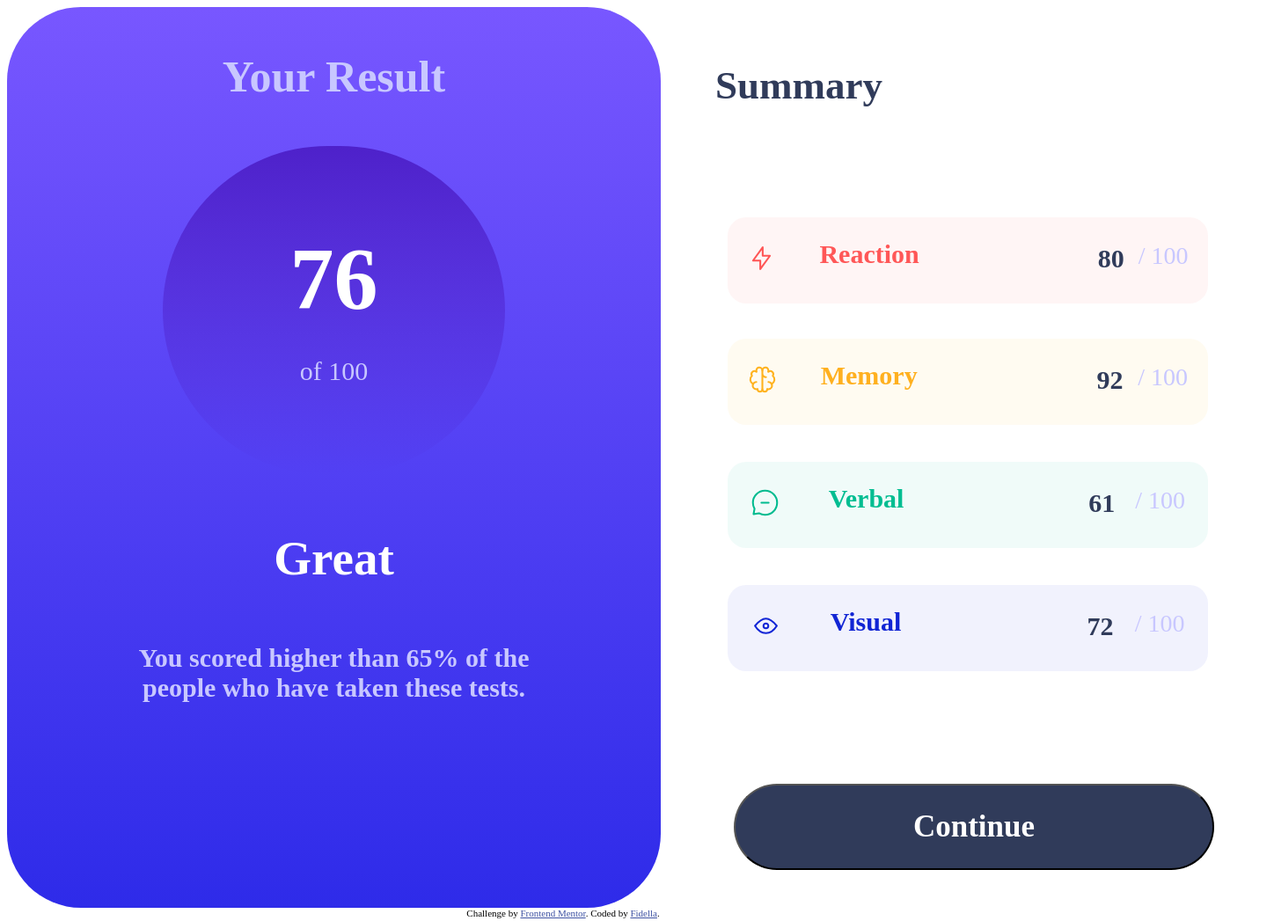
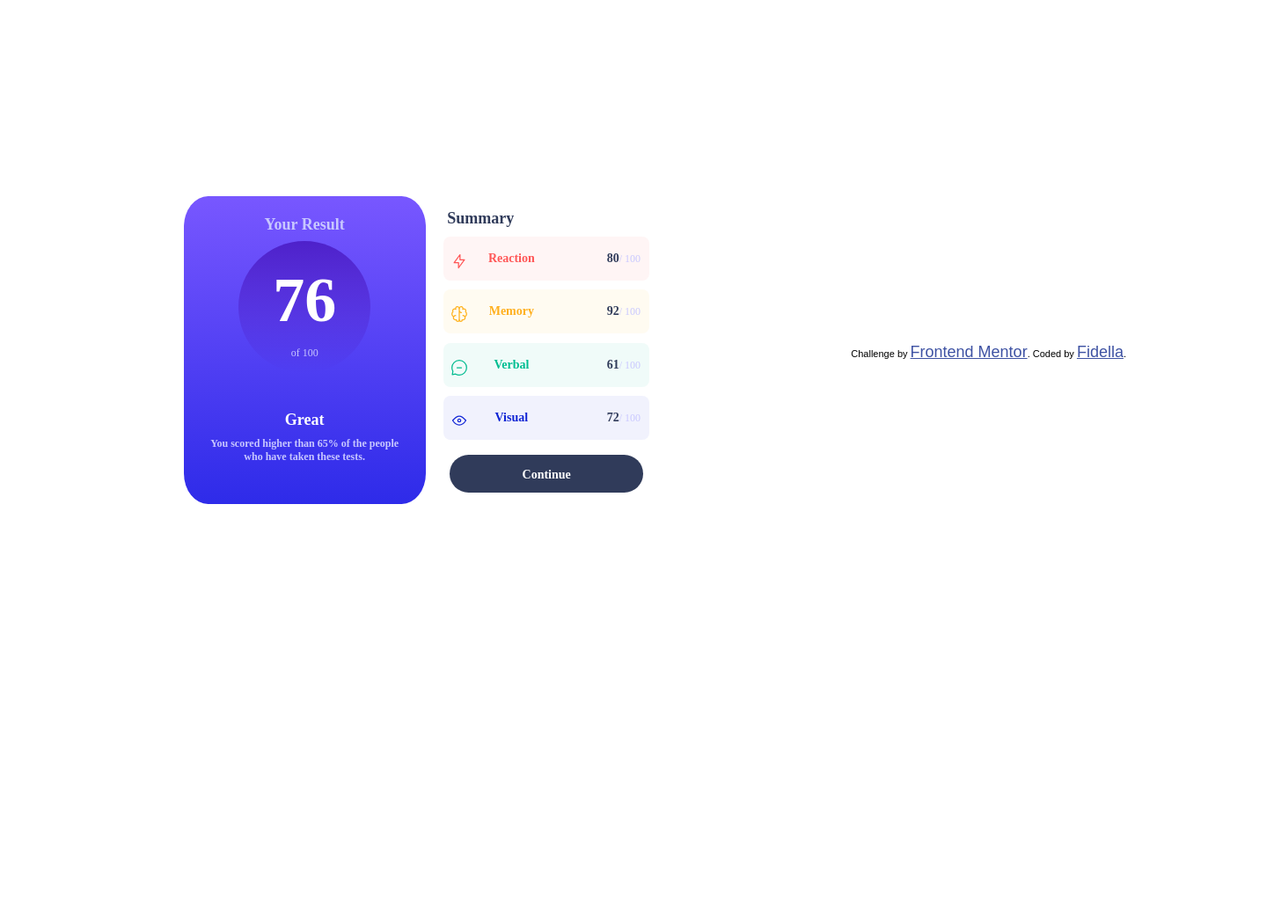
Before and after one commit to Fidella-droid/Result-Summary-Component, a plain HTML site: page index.html in a window 1280 px wide. Shown: the whole page at 88% size, 1448 px wide, since content can reach past the window. After the commit the page ends 800 px from the top, so only its background shows below. Drawn offline with Linux system fonts and the light colour scheme.

Commit message:
Updated work

```diff
--- a/index.html
+++ b/index.html
@@ -15,40 +15,40 @@
   <div class="container">
 
     <div class="result-card">
-      <p id="ptitle">Your Result</p>
+      <h3>Your Result</h3>
       <div class="circle">
-        <p id="fircirtext">76</p>
-        <p id="seccirtext">of 100</p>
+        <span class="total-score">76</span>
+        <span class="out-of">of 100</span>
       </div>
         <p id="exclamation">Great</p>
         <p id="remark">You scored higher than 65% of the people who have taken these tests.</p>
     </div>
 
     <div class="summary-section">
-        <h1 id="summary">Summary</h1>
+        <h4>Summary</h4>
 
-      <div class="reaction">
+      <div class="reaction box">
         <svg class="icon" xmlns="http://www.w3.org/2000/svg" width="20" height="20" fill="none" viewBox="0 0 20 20"><path stroke="#F55" stroke-linecap="round" stroke-linejoin="round" stroke-width="1.25" d="M10.833 8.333V2.5l-6.666 9.167h5V17.5l6.666-9.167h-5Z"/></svg>
-        <h2 id="reaction-text">Reaction</h2>
-        <p class="score">80</p> <p class="denominator">/ 100</p>
+        <h2 class="reaction-text">Reaction</h2>
+        <span><span class="marks">80</span>/ 100</span>
       </div>
 
-      <div class="memory">
+      <div class="memory box">
         <svg class="icon" xmlns="http://www.w3.org/2000/svg" width="20" height="20" fill="none" viewBox="0 0 20 20"><path stroke="#FFB21E" stroke-linecap="round" stroke-linejoin="round" stroke-width="1.25" d="M5.833 11.667a2.5 2.5 0 1 0 .834 4.858"/><path stroke="#FFB21E" stroke-linecap="round" stroke-linejoin="round" stroke-width="1.25" d="M3.553 13.004a3.333 3.333 0 0 1-.728-5.53m.025-.067a2.083 2.083 0 0 1 2.983-2.824m.199.054A2.083 2.083 0 1 1 10 3.75v12.917a1.667 1.667 0 0 1-3.333 0M10 5.833a2.5 2.5 0 0 0 2.5 2.5m1.667 3.334a2.5 2.5 0 1 1-.834 4.858"/><path stroke="#FFB21E" stroke-linecap="round" stroke-linejoin="round" stroke-width="1.25" d="M16.447 13.004a3.334 3.334 0 0 0 .728-5.53m-.025-.067a2.083 2.083 0 0 0-2.983-2.824M10 3.75a2.085 2.085 0 0 1 2.538-2.033 2.084 2.084 0 0 1 1.43 2.92m-.635 12.03a1.667 1.667 0 0 1-3.333 0"/></svg>
-        <h2 id="memory-text">Memory</h2>
-        <p class="score">92</p> <p class="denominator">/ 100</p>
+        <h2 class="memory-text">Memory</h2>
+        <span><span class="marks">92</span>/ 100</span>
       </div>
 
-      <div class="verbal">
+      <div class="verbal box">
         <svg class="icon" xmlns="http://www.w3.org/2000/svg" width="20" height="20" fill="none" viewBox="0 0 20 20"><path stroke="#00BB8F" stroke-linecap="round" stroke-linejoin="round" stroke-width="1.25" d="M7.5 10h5M10 18.333A8.333 8.333 0 1 0 1.667 10c0 1.518.406 2.942 1.115 4.167l-.699 3.75 3.75-.699A8.295 8.295 0 0 0 10 18.333Z"/></svg>
-        <h2 id="verbal-text">Verbal</h2>
-        <p class="score">61</p> <p class="denominator">/ 100</p>
+        <h2 class="verbal-text">Verbal</h2>
+        <span><span class="marks">61</span>/ 100</span>
       </div>
 
-      <div class="visual">
+      <div class="visual box">
         <svg class="icon" xmlns="http://www.w3.org/2000/svg" width="20" height="20" fill="none" viewBox="0 0 20 20"><path stroke="#1125D6" stroke-linecap="round" stroke-linejoin="round" stroke-width="1.25" d="M10 11.667a1.667 1.667 0 1 0 0-3.334 1.667 1.667 0 0 0 0 3.334Z"/><path stroke="#1125D6" stroke-linecap="round" stroke-linejoin="round" stroke-width="1.25" d="M17.5 10c-1.574 2.492-4.402 5-7.5 5s-5.926-2.508-7.5-5C4.416 7.632 6.66 5 10 5s5.584 2.632 7.5 5Z"/></svg>
-        <h2 id="visual-text">Visual</h2>
-        <p class="score">72</p> <p class="denominator">/ 100</p>
+        <h2 class="visual-text">Visual</h2>
+        <span><span class="marks">72</span>/ 100</span>
       </div>
 
 
--- a/resources/css/challengestyle.css
+++ b/resources/css/challengestyle.css
@@ -1,32 +1,59 @@
-.attribution { font-size: 11px; text-align: center; }
-    .attribution a { color: hsl(228, 45%, 44%); }
-
+.attribution {
+    font-size: 11px; text-align: center;
+}
+    .attribution a {
+        color: hsl(228, 45%, 44%);
+    }
+*{
+    margin: 0;
+    box-sizing: border-box;
+    font-size: 18px;
+    font-family: "Hanken Grotesk", sans-serif;
+}
+body{
+    width: 100%;
+    height: 100vh;
+    margin: auto;
+    display: flex;
+    justify-content: center;
+    align-items: center;
+}
 .container{
     /*layout*/
-    width: 1440px;
-    height: 1024px;
+    max-width: 550px;
+    max-height: 100vh;
     /*style*/
-    border-radius: 70px;
+    border-radius: 12%;
     background:  #FFF;
     display: flex;
+    margin: auto;
 
 }
 .result-card{
     /*layout*/
-    width: 743px;
-    height: 1024px;
-    flex-shrink: 0;
+    width: 50%;
+    height: 350px;
+    display: flex;
+    flex-direction: column;
+    align-items: center;
+    justify-content: center;
     /*style*/
-    border-radius: 84px;
+    border-radius: 10%;
     background: linear-gradient(180deg, #7857FF 0%, #2E2BE9 100%);
+    padding: 22px;
+
 }
+
 .circle{
-    width: 389px;
-    height: 374px;
-    flex-shrink: 0;
+    width: 150px;
+    height: 150px;
+    display: flex;
+    flex-direction: column;
+    align-items: center;
     margin:auto;
-    border-radius: 389px;
+    border-radius: 50%;
     text-align: center;
+    padding: 15px;
     background: linear-gradient(180deg, #4E21CA 0%, rgba(36, 33, 202, 0.00) 100%);
 }
 
@@ -34,41 +61,28 @@ p{
     text-align: center;
 }
 
-p[id="ptitle"]{
+h3{
     color: #C8C7FF;
     font-family: Hanken Grotesk;
-    font-size: 50px;
     font-style: normal;
     font-weight: 600;
     line-height: normal;
-
 }
 
-p[id="fircirtext"]{
-    width: 183px;
-    height: 109px;
+.total-score{
     color: #FFF;
     margin: auto;
-    font-family: Hanken Grotesk;
-    font-size: 100px;
+    font-size: 4rem;
     font-style: normal;
     font-weight: 800;
-    line-height: normal;
-    position: relative;
-    top: 93px;
-
+    display: flex;
+    justify-content: center;
 }
-p[id="seccirtext"]{
-
+.out-of{
     color: #C8C7FF;
-    text-align: center;
-    font-family: Hanken Grotesk;
-    font-size: 30px;
+    font-size: 12px;
     font-style: normal;
     font-weight: 500;
-    line-height: normal;
-    position: relative;
-    top: 100px;
 }
 
 p[id="exclamation"]{
@@ -76,196 +90,169 @@ p[id="exclamation"]{
     height: 71px;
     color: #FFF;
     font-family: Hanken Grotesk;
-    font-size: 55px;
+    font-size: 18px;
     font-style: normal;
     font-weight: 700;
     line-height: normal;
-    position: relative;
-    top: -7px;
-    margin: 70px auto;
+    padding-top: 15%;
 }
 
 p[id="remark"]{
-    width: 486px;
-    height: 130px;
-    flex-shrink: 0;
     color: #C8C7FF;
     text-align: center;
     font-family: Hanken Grotesk;
-    font-size: 30px;
-    font-style: normal;
+    font-size: 12px;
     font-weight: 600;
     line-height: normal;
-    margin: 40px auto;
+    margin: auto;
     position: relative;
-    top: -20px;
-}
-
-h1{
-    width: 264px;
-    height: 60px;
-    flex-shrink: 0;
-    color: #303B5A;
-    font-family: Hanken Grotesk;
-    font-size: 45px;
-    font-style: normal;
-    font-weight: 700;
-    line-height: normal;
-    margin-top: 63px;
-    padding-left: 62px;
+    top: -15px;
 }
 
 .summary-section{
-    width: 697px;
    display:flex;
    flex-direction:column;
-   justify-content: space-between;
+   justify-content: space-evenly;
+   align-items: center;
    background-color: #FFF;
+   width: 50%;
+   height: 350px;
+   border-radius: 8%;
+   margin-top: 5px;
 }
+.summary-section h4{
+        color: #303B5A;
+        font-family: Hanken Grotesk;
+        font-weight: 700;
+        padding-right: 150px;
+    }
 
 .reaction{
-    width: 546px;
-    height: 98px;
-    flex-shrink: 0;
-    border-radius: 21px;
     background: rgba(255, 87, 87, 0.06);
-    display:inline-flex;
-    justify-content: space-around;
-    margin: 86px auto 0 auto;
-    top: 109px;
 }
 
 .memory{
-    width: 546px;
-    height: 98px;
-    flex-shrink: 0;
-    border-radius: 21px;
     background: rgba(255, 176, 31, 0.06);
-    display:inline-flex;
-    justify-content: space-around;
-    margin: auto;
-    margin: 40px auto 0 auto;
 }
 
 .verbal{
-    width: 546px;
-    height: 98px;
-    flex-shrink: 0;
-    border-radius: 21px;
     background: rgba(0, 189, 145, 0.06);
-    display: inline-flex;
-    justify-content: space-around;
-    margin: 42px auto 0 auto;
 }
 
 .visual{
-    width: 546px;
-    height: 98px;
-    border-radius: 21px;
-    background: rgba(17, 37, 212, 0.06);
-    display: inline-flex;
-    justify-content: space-around;
-    margin:42px auto 0 auto;
-
+     background: rgba(17, 37, 212, 0.06);
 }
 
-h2[id="reaction-text"]{
+.box{
+    display: inline-flex;
+    justify-content: space-between;
+    align-items: center;
+    border-radius: 8px;
+    width: 85%;
+    height: 50px;
+    padding: 10px 10px;
+}
+
+.reaction-text{
     color: #FF5757;
     font-family: Hanken Grotesk;
-    font-size: 30px;
+    font-size: 14px;
     font-style: normal;
     font-weight: 600;
     line-height: normal;
     position: relative;
-    right: 70px;
+    right: 30%;
+}
+.memory-text{
+    color: #FFB01F;
+    font-family: Hanken Grotesk;
+    font-size: 14px;
+    font-style: normal;
+    font-weight: 600;
+    position: relative;
+    right: 30%;
 }
 
-h2[id="memory-text"]{
-    color: #FFB01F;
+.verbal-text{
+    color: #00BD91;
     font-family: Hanken Grotesk;
-    font-size: 30px;
+    font-size: 14px;
     font-style: normal;
     font-weight: 600;
-    line-height: normal;
     position: relative;
-    right: 70px;
+    right: 30%;
 }
 
-h2[id="verbal-text"]{
-    color: #00BD91;
+.visual-text{
+    color: #1125D4;
     font-family: Hanken Grotesk;
-    font-size: 30px;
+    font-size: 14px;
     font-style: normal;
     font-weight: 600;
-    line-height: normal;
     position: relative;
-    right: 70px;
+    right: 30%;
 }
 
-h2[id="visual-text"]{
-    color: #1125D4;
+.marks{
+    color: #303B5A;
     font-family: Hanken Grotesk;
-    font-size: 30px;
+    font-size: 14px;
     font-style: normal;
     font-weight: 600;
-    line-height: normal;
-    position: relative;
-    right: 70px;
 }
-
-.score{
-    width: 76px;
-    height: 46px;
-    flex-shrink: 0;
-    color: #303B5A;
-    font-family: Hanken Grotesk;
-    font-size: 30px;
-    font-style: normal;
-    font-weight: 600;
-    line-height: normal;
-    position: relative;
-    left: 60px;
-}
-
-.denominator{
+span{
     color: #C8C7FF;
     font-family: Hanken Grotesk;
-    font-size: 28px;
+    font-size: 12px;
     font-style: normal;
     font-weight: 500;
-    line-height: normal;
-    position: relative;
-    left: 3px;
 }
 
 button{
-    width: 546px;
-    height: 98px;
-    flex-shrink: 0;
-    border-radius: 52px;
+    border-radius: 28px;
+    border: none;
     background: #303B5A;
-    margin: 88px 68px 113px 83px;
-    position: relative;
-    top: 40px;
+    margin: 7px 0;
+    padding: 4% 30%;
 }
 
 button:hover{
     background:hsl(242, 83%, 55%);
+    cursor: pointer;
 }
 
 p[id="buttontext"]{
     color: #FFF;
     display: inline;
     font-family: Hanken Grotesk;
-    font-size: 35px;
-    font-style: normal;
+    font-size: 14px;
     font-weight: 600;
-    line-height: normal;
 }
+
 .icon{
-    width: 33px;
-    height: 33px;
+    width: 20px;
+    height: 20px;
     margin: 30px 49px 24px 18px;
     position: relative;
     right: 20px;
 }
+@media only screen and (max-width: 375px) {
+    body{
+        margin: 50px 0;
+    }
+    .container{
+        margin: auto;
+        display: flex;
+        justify-content: center;
+        align-items: center;
+        flex-direction: column;
+    }
+    .result-card, .summary-section{
+        width: 65%;
+        margin: 15px 0;
+    }
+    .summary-section{
+        display: flex;
+        justify-content: space-evenly;
+    }
+}
```
